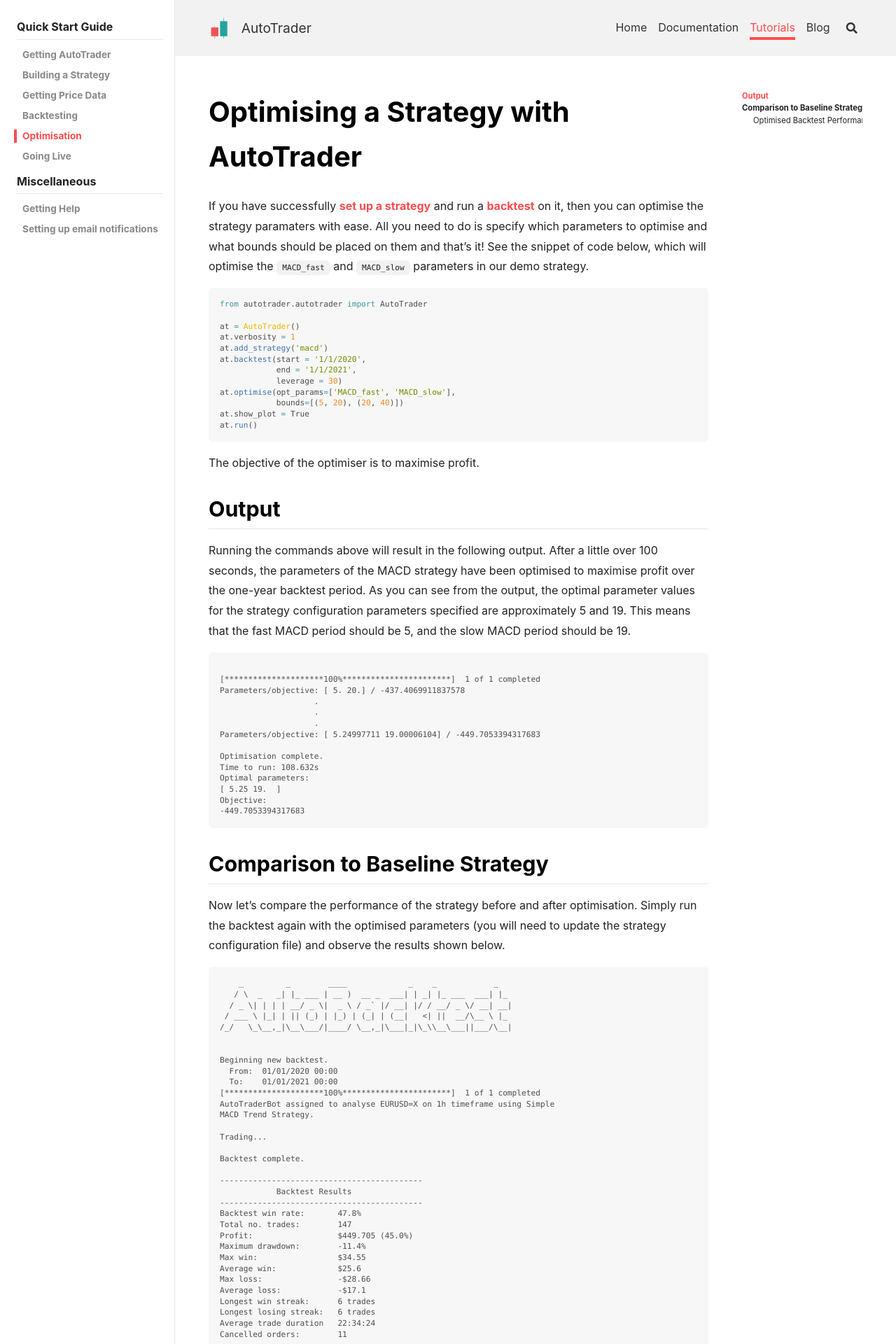
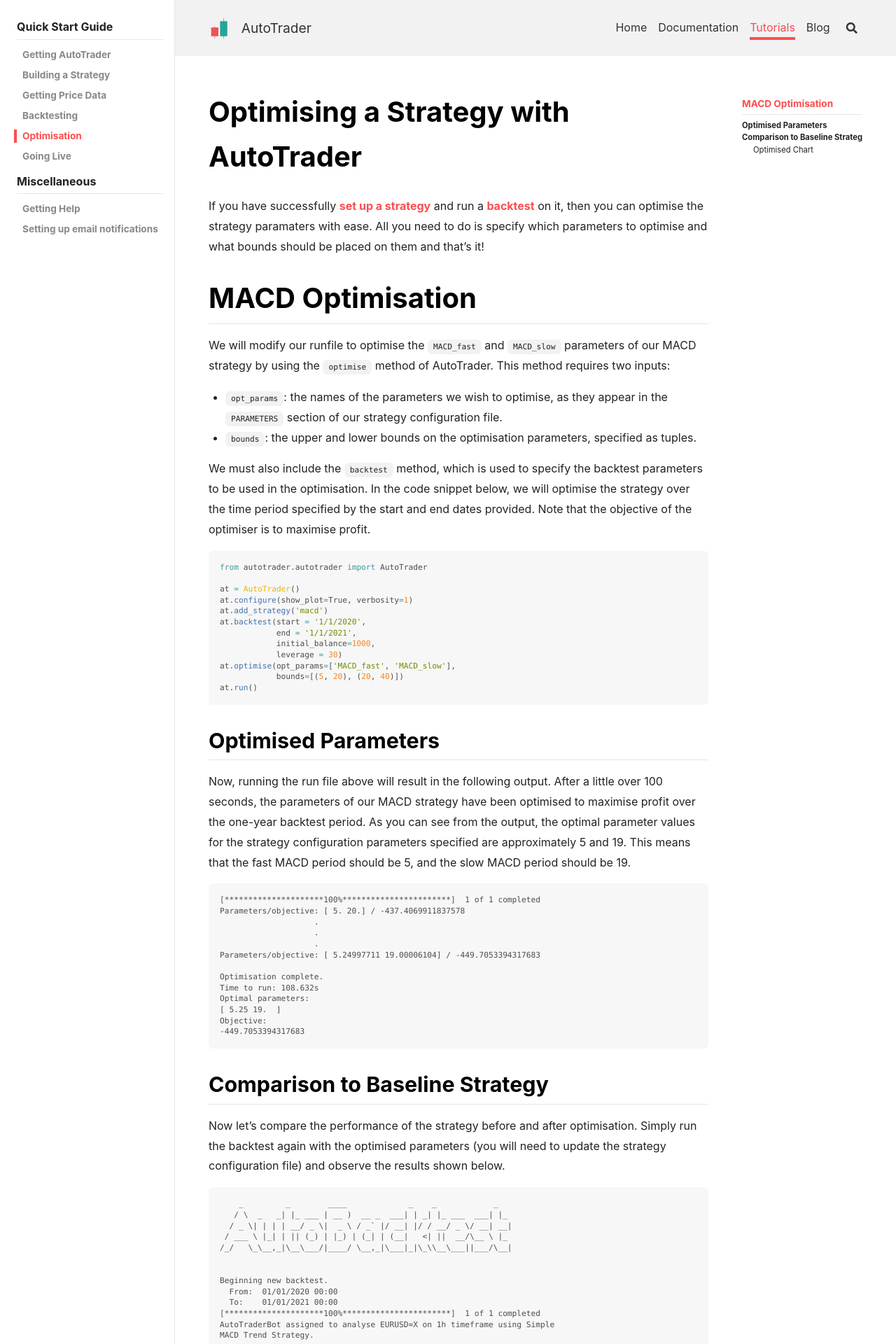
Before and after one commit to kieran-mackle/AutoTrader, a Jekyll site: the page built from content/_tutorials/1.5-optimisation.md, in a window 1280 px wide. Shown: the top 1920 px of the page at 70% size. Built offline with Jekyll 4.4.1, drawn with Linux system fonts in a browser that asks for light colours; nearby versions of some CDN libraries; some of the changed text lies outside the part shown.

Commit message:
docs: update optimisation procedure

````diff
--- a/content/_tutorials/1.5-optimisation.md
+++ b/content/_tutorials/1.5-optimisation.md
@@ -6,35 +6,42 @@
 
 If you have successfully [set up a strategy](strategy) and run a [backtest](backtesting) on it, then you can optimise
 the strategy paramaters with ease. All you need to do is specify which parameters to optimise and what bounds
-should be placed on them and that's it! See the snippet of code below, which will optimise the `MACD_fast` and
-`MACD_slow` parameters in our demo strategy.
+should be placed on them and that's it!
+
+# MACD Optimisation
+We will modify our runfile to optimise the `MACD_fast` and `MACD_slow` parameters of our MACD strategy by using
+the `optimise` method of AutoTrader. This method requires two inputs:
+- `opt_params`: the names of the parameters we wish to optimise, as they appear in the `PARAMETERS` section of our
+strategy configuration file.
+- `bounds`: the upper and lower bounds on the optimisation parameters, specified as tuples.
+
+We must also include the `backtest` method, which is used to specify the backtest parameters to be used in the optimisation.
+In the code snippet below, we will optimise the strategy over the time period specified by the start and end dates provided.
+Note that the objective of the optimiser is to maximise profit.
 
 ```python
 from autotrader.autotrader import AutoTrader
 
 at = AutoTrader()
-at.verbosity = 1
+at.configure(show_plot=True, verbosity=1)
 at.add_strategy('macd')
 at.backtest(start = '1/1/2020',
             end = '1/1/2021',
+            initial_balance=1000,
             leverage = 30)
 at.optimise(opt_params=['MACD_fast', 'MACD_slow'],
             bounds=[(5, 20), (20, 40)])
-at.show_plot = True
 at.run()
 ```
 
-The objective of the optimiser is to maximise profit.
 
-
-## Output
-Running the commands above will result in the following output. After a little over 100 seconds, the parameters of the MACD strategy
-have been optimised to maximise profit over the one-year backtest period.
-As you can see from the output, the optimal parameter values for the strategy configuration parameters specified are
-approximately 5 and 19. This means that the fast MACD period should be 5, and the slow MACD period should be 19.
+## Optimised Parameters
+Now, running the run file above will result in the following output. After a little over 100 seconds, the parameters of our MACD
+strategy have been optimised to maximise profit over the one-year backtest period. As you can see from the output, the optimal
+parameter values for the strategy configuration parameters specified are approximately 5 and 19. This means that the fast MACD
+period should be 5, and the slow MACD period should be 19.
 
 ```
-
 [*********************100%***********************]  1 of 1 completed
 Parameters/objective: [ 5. 20.] / -437.4069911837578
                     .
@@ -117,5 +124,5 @@
 >$449.705 (45.0%)
 
 
-### Optimised Backtest Performance
+### Optimised Chart
 <iframe data-src="/AutoTrader/assets/charts/optimised_macd.html" id="iframe" loading="lazy" style="width:100%; margin-top:1em; height:720px; overflow:hidden;" data-ga-on="wheel" data-ga-event-category="iframe" data-ga-event-action="wheel" src="/AutoTrader/assets/charts/optimised_macd.html"></iframe>
````
